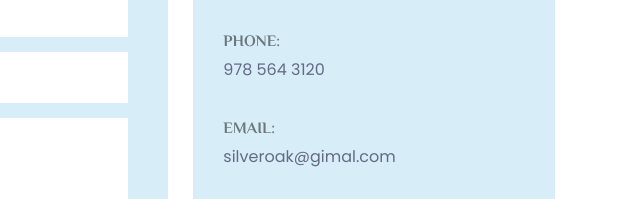
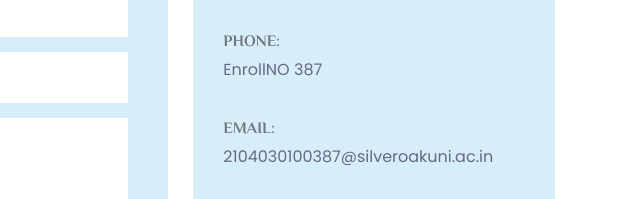
Before and after one commit to LalitZS/Philhub, a plain HTML site: page index.html in a window 1280 px wide. Shown: the part 6891-7090 px from the top of the page, 640-1280 px from the left. Drawn offline with nearby package versions, Linux system fonts and the light colour scheme.

Commit message:
Update index.html

```diff
--- a/index.html
+++ b/index.html
@@ -901,13 +901,13 @@
               <li>
                 <p class="card-title">Phone:</p>
 
-                <a href="tel:1234567890" class="card-link">978 564 3120</a>
+                <a href="" class="card-link">EnrollNO 387</a>
               </li>
 
               <li>
                 <p class="card-title">Email:</p>
 
-                <a href="mailto:support@support.com" class="card-link">silveroak@gimal.com</a>
+                <a href="mailto:support@support.com" class="card-link">2104030100387@silveroakuni.ac.in</a>
               </li>
 
               <li>
```
